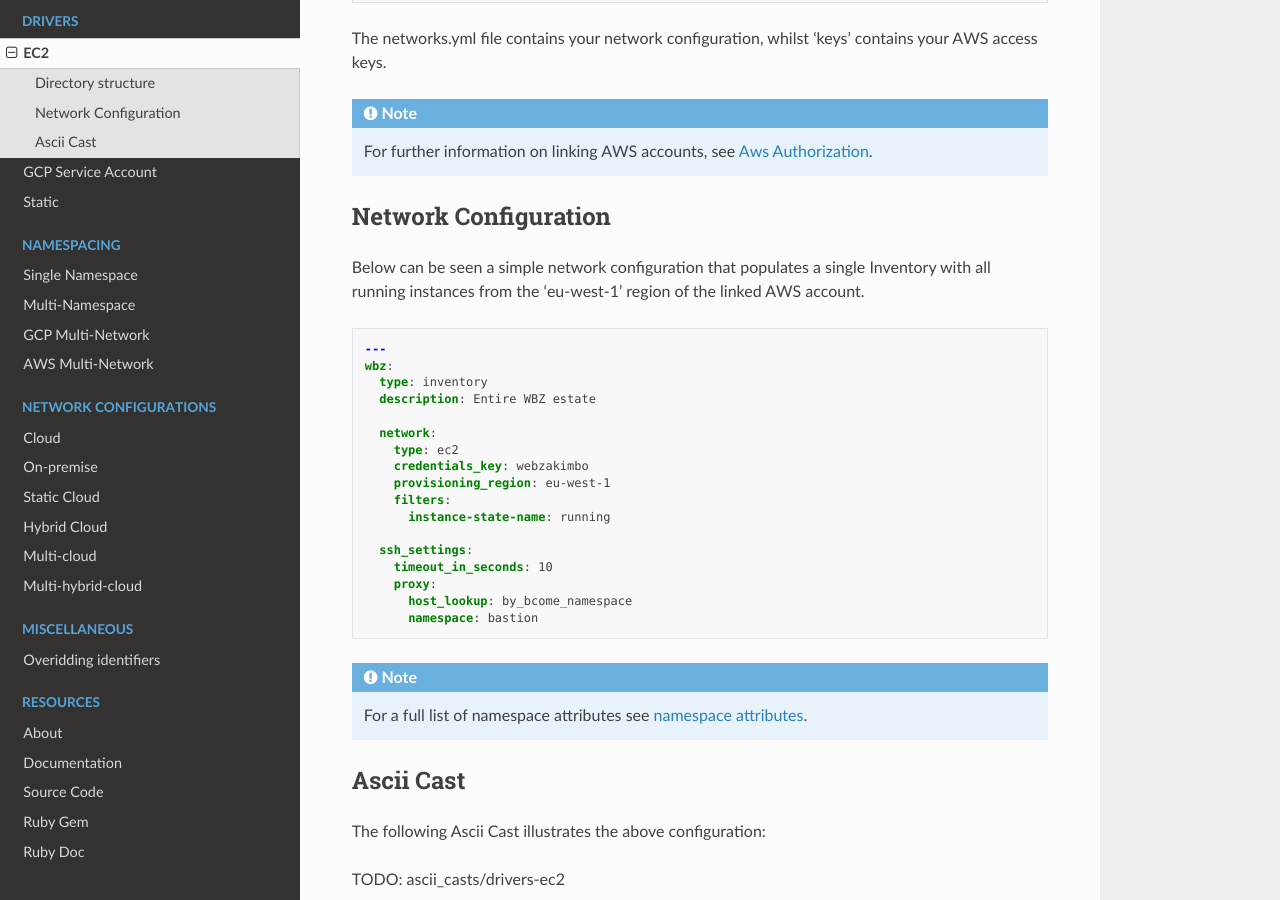
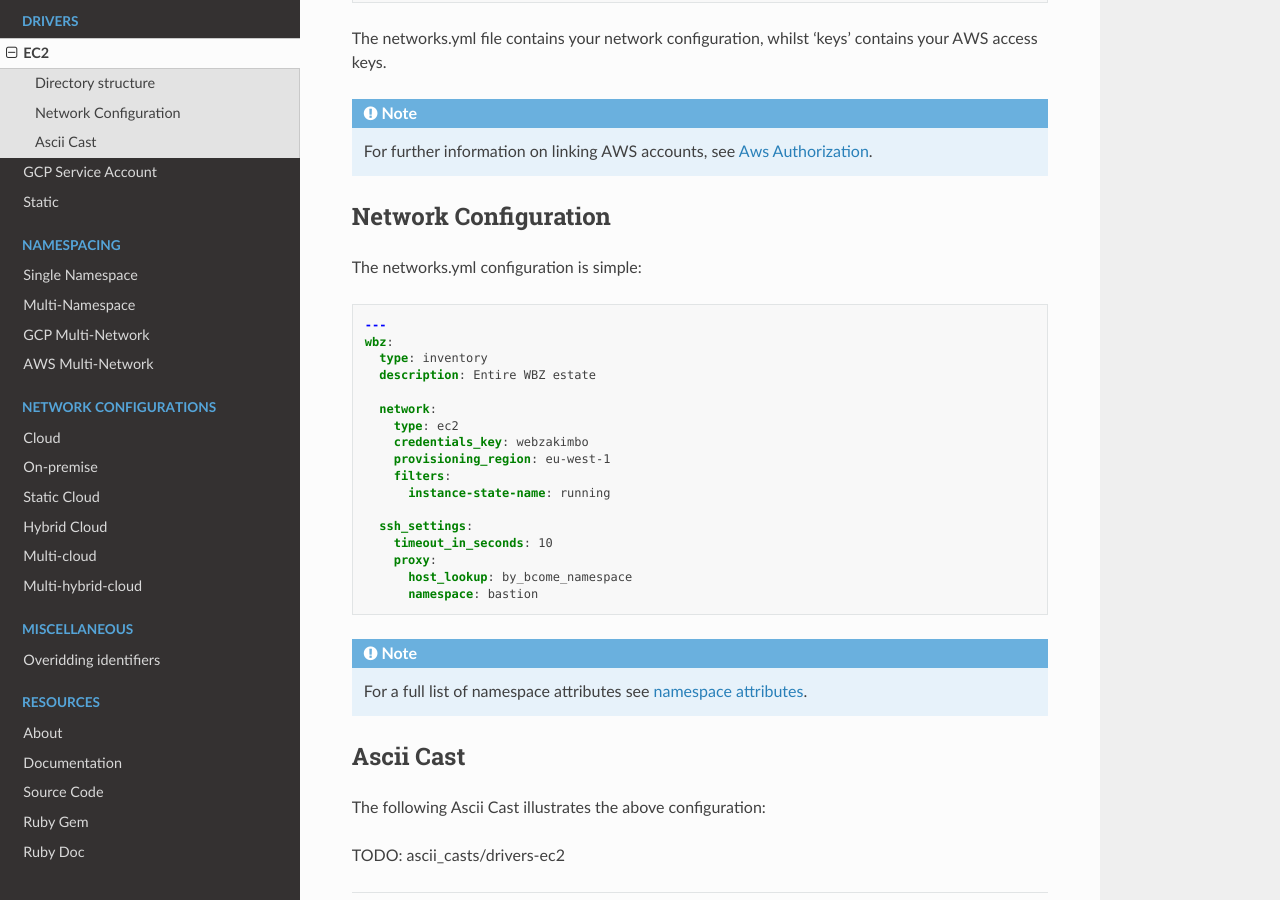
Before and after one commit to webzakimbo/bcome-read-the-docs-guides, a Sphinx documentation site: the page built from docs/source/drivers/ec2.rst, in a window 1280 px wide and 900 px high, scrolled down 544 px. Built offline with Sphinx 7.4.7 and the Read the Docs theme 2.0.0, drawn with Linux system fonts in a browser that asks for light colours; pages that are not in the unit, such as notebooks, are missing from menus.

Commit message:
More tweaks to driver docs

```diff
--- a/docs/source/drivers/ec2.rst
+++ b/docs/source/drivers/ec2.rst
@@ -37,7 +37,7 @@ The networks.yml file contains your network configuration, whilst 'keys' contain
 Network Configuration
 =====================
 
-Below can be seen a simple network configuration that populates a single Inventory with all running instances from the 'eu-west-1' region of the linked AWS account.
+The networks.yml configuration is simple:
 
 .. code-block:: yaml
 
--- a/docs/source/drivers/gcp-service-account.rst
+++ b/docs/source/drivers/gcp-service-account.rst
@@ -31,7 +31,7 @@ The networks.yml file contains your network configuration, whilst 'service-accou
 Network Configuration
 =====================
 
-Below can be seen a simple network configuration that populates a single Inventory with servers from a linked GCP account.
+The networks.yml configuration is simple:
 
 .. code-block:: yaml
 
--- a/docs/source/drivers/static.rst
+++ b/docs/source/drivers/static.rst
@@ -15,7 +15,7 @@ Where a Static Manifest has been set against a given namespace, Bcome will popul
 
 A Static Manifest allows for the declaration of servers local to your client, i.e. on-premise, or remote machines for which you may not have a configured Bcome cloud driver.
 
-In this simple example, we add a single server into the top-level inventory namespace.
+In this guide we'll add a single static server into the top-level inventory namespace.
 
 
 Directory structure
```
